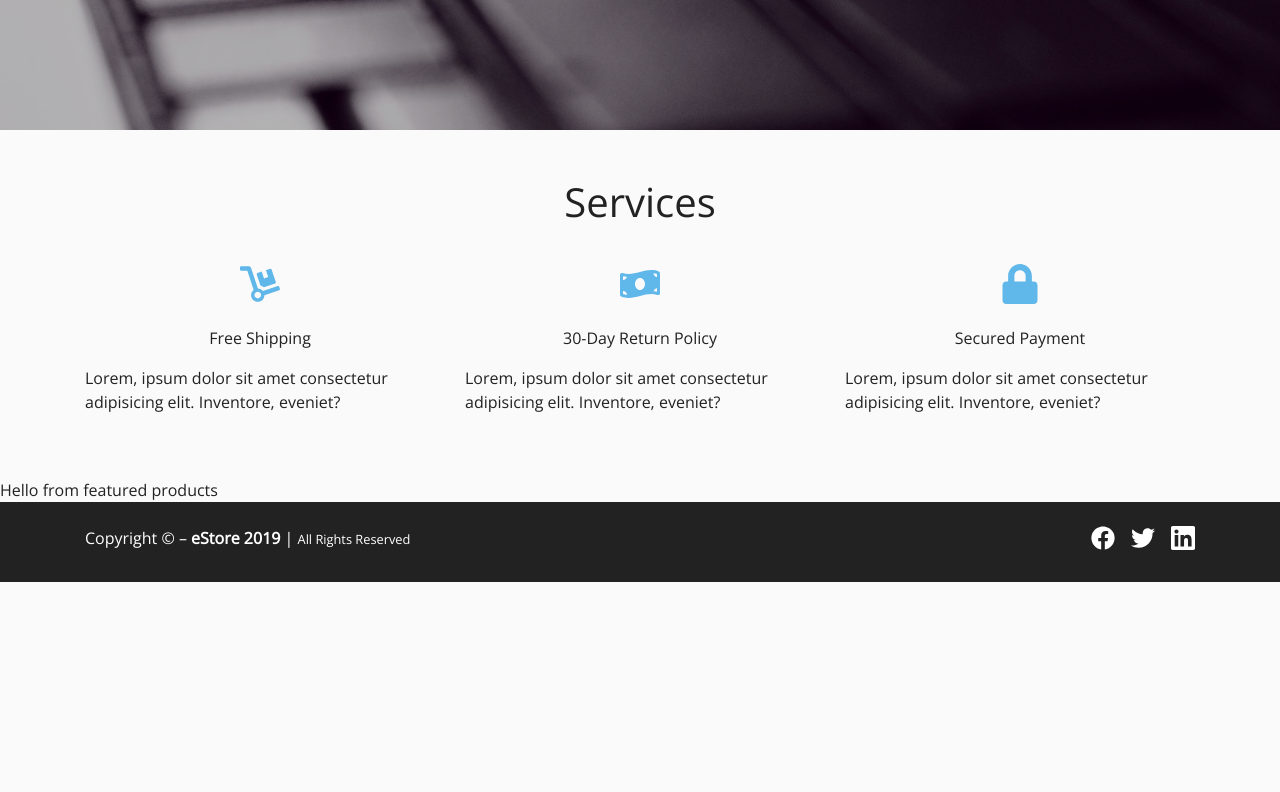
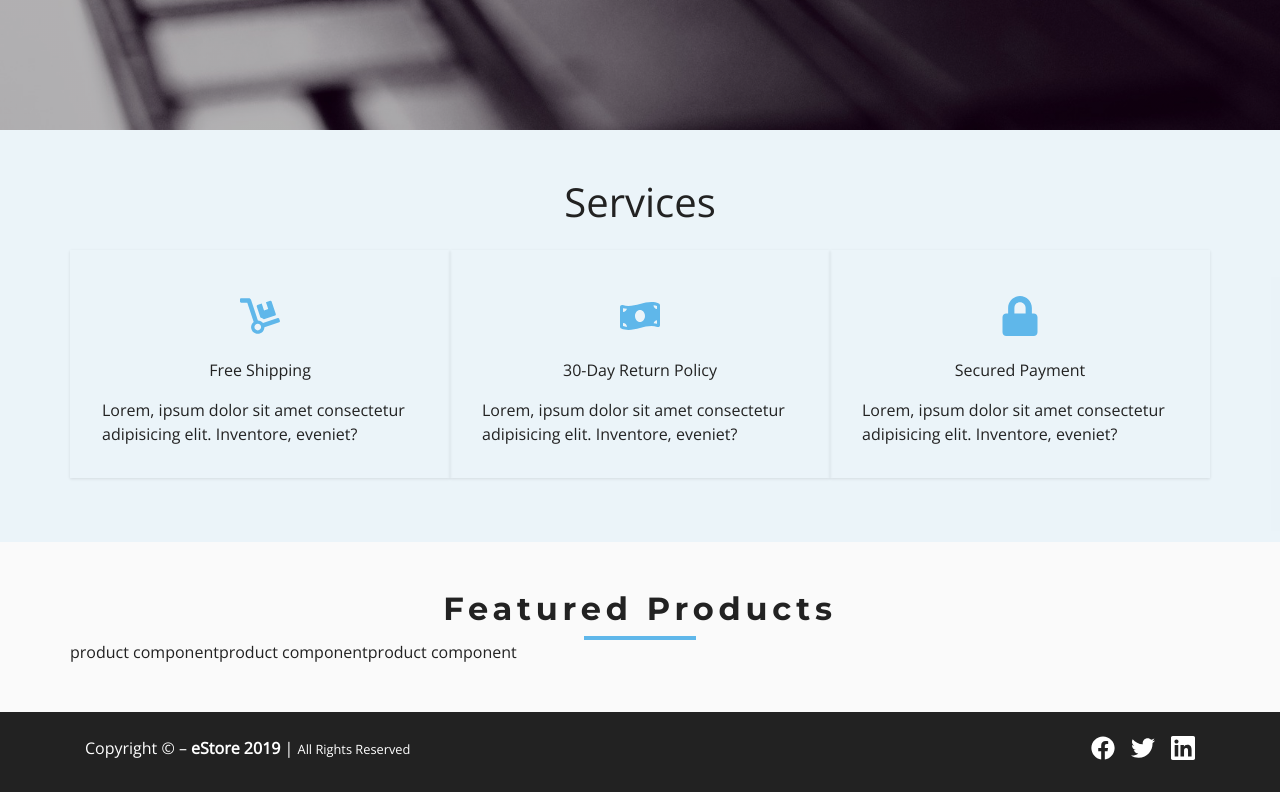
Before and after one commit to locaulker/cellphone-store, a React (Create React App) app: page / in a window 1280 px wide. Shown: the part 740-1532 px from the top of the page. Before the commit the page ends 1322 px from the top, so only its background shows below. Built offline with nearby package versions, Linux system fonts and the light colour scheme.

Commit message:
product componet started

```diff
--- a/src/components/HomePage/Featured.js
+++ b/src/components/HomePage/Featured.js
@@ -1,9 +1,26 @@
-import React from 'react'
+import React from 'react';
+import Product from '../Product';
+import {Link} from 'react-router-dom';
+import Title from '../Title';
+import {ProductConsumer} from '../../context';
+
 
 export default function Featured() {
   return (
-    <div>
-      Hello from featured products
-    </div>
+    <section className="py-5">
+      <div className="container">
+        <Title title="featured products" center="true" />
+        <div className="row">
+          <ProductConsumer>
+            {value => {
+              const {featuredProducts} = value;
+              return featuredProducts.map(product => (
+                <Product key={product.id} product={product} />
+              ));
+            }}
+          </ProductConsumer>
+        </div>
+      </div>
+    </section>
   )
 }
--- a/src/components/HomePage/Services.js
+++ b/src/components/HomePage/Services.js
@@ -35,7 +35,7 @@ export default class Services extends Component {
           <div className="row">
             {this.state.services.map(item => {
               return (
-                <div className="col-10 mx-auto col-sm-6 col-md-4 my-3" key={item.id}>
+                <div className="col-10 mx-auto col-sm-6 col-md-4 my-3 service-item" key={item.id}>
                   <div className="service-icon text-center">{item.icon}</div>
                   <div className="mt-3 text-capitalize text-center">{item.title}</div>
                   <div className="mt-3">
@@ -52,8 +52,13 @@ export default class Services extends Component {
 }
 
 const ServicesWrapper = styled.section`
-  /* background: rgba(95, 183, 234, 0.1); */
+  background: rgba(95, 183, 234, 0.1);
 
+  .service-item {
+    padding: 2rem;
+    margin: 0 6rem;
+    box-shadow: 0 1px 3px 0 rgba(0, 0, 0, .1);
+  }
   .service-icon {
     font-size: 2.5rem;
     color: var(--primaryColor);
--- /dev/null
+++ b/src/components/Product.js
@@ -0,0 +1,9 @@
+import React from 'react'
+
+export default function Product() {
+  return (
+    <div>
+      product component
+    </div>
+  )
+}
--- a/src/context/context.js
+++ b/src/context/context.js
@@ -34,16 +34,17 @@ class ProductProvider extends Component {
   setProducts = (products) => {
     let storeProducts = products.map(item => {
       const {id} = item.sys;
-      const product = {id, ...item.fields};
+      const image = item.fields.image.fields.file.url;
+      const product = {id, ...item.fields, image};
       return product;
     });
 
     // featured products
-    let featuredProducts = storeProducts.filter(item => item.teatured === true);
+    let featuredProducts = storeProducts.filter(item => item.featured === true);
 
     this.setState({
       storeProducts,
-      featuredProducts: storeProducts,
+      filteredProducts: storeProducts,
       featuredProducts,
       cart: this.getStorageCart(),
       singleProduct: this.getStorageProduct(),
```
